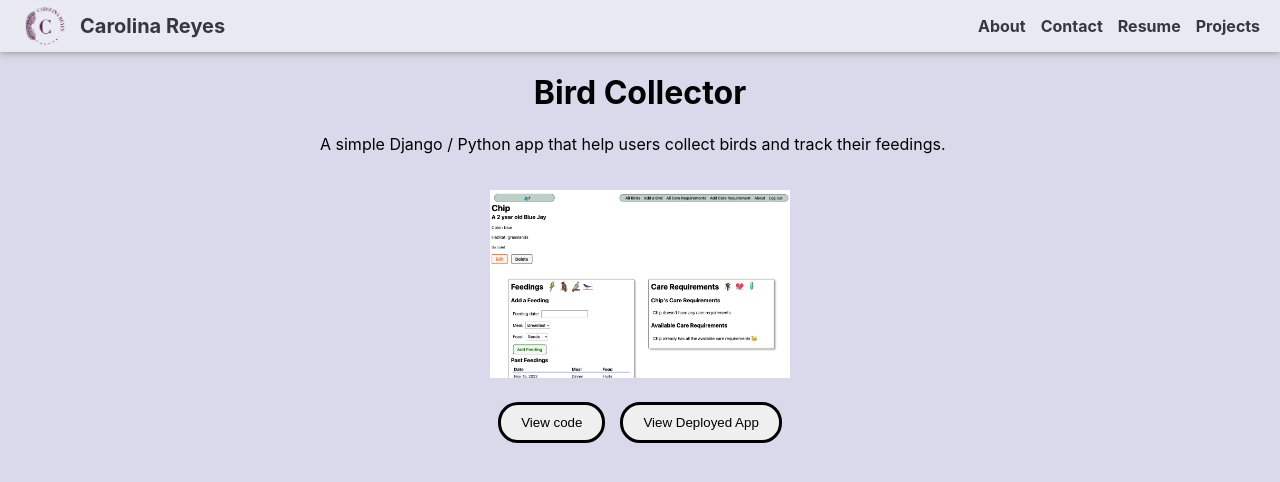
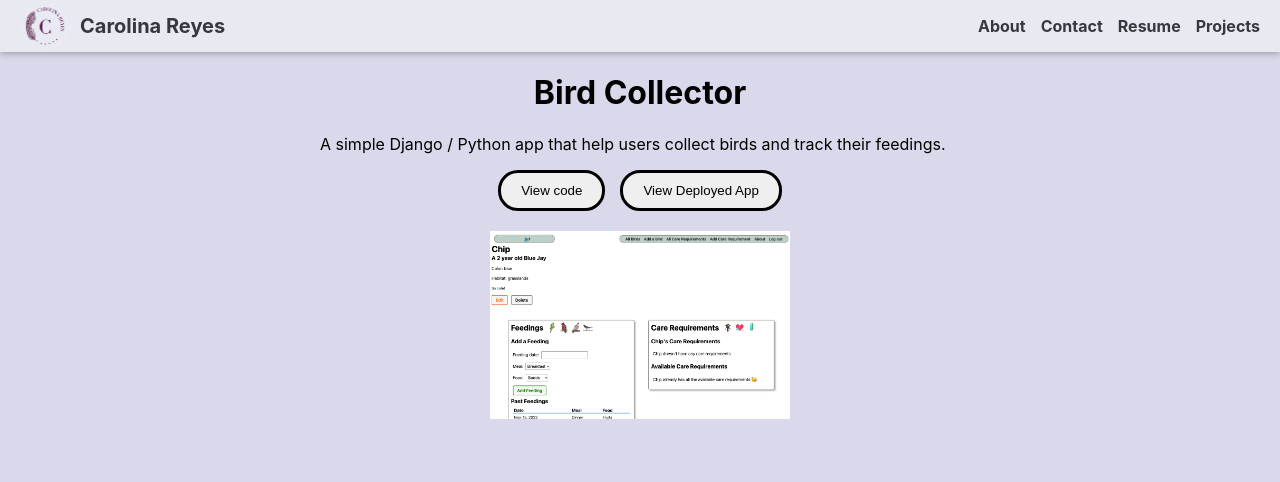
Before and after one commit to creyes25/carolina-reyes-portfolio, a React (Create React App) app: page /projects/bird-collector in a window 1280 px wide. Shown: the top 482 px of the page. Built offline with nearby package versions, Linux system fonts and the light colour scheme; the HTML template or start-up script is replaced by a standard one.

Commit message:
edit project details

```diff
--- a/src/pages/ProjectDetails/ProjectDetails.jsx
+++ b/src/pages/ProjectDetails/ProjectDetails.jsx
@@ -13,11 +13,6 @@ function ProjectDetails() {
         <h1>{foundProject.title}</h1>
         <p>{foundProject.description}</p>
       </div>
-      <img
-        src={foundProject.image}
-        alt={foundProject.title}
-        className={styles.projectDetails}
-      />
       <div className={styles.detailsBtns}>
         <a href={foundProject.repositoryLink}>
           <button>View code</button>
@@ -26,6 +21,12 @@ function ProjectDetails() {
           <button>View Deployed App</button>
         </a>
       </div>
+      <img
+        src={foundProject.image}
+        alt={foundProject.title}
+        className={styles.projectDetails}
+      />
+
     </>
   )
 }
```
